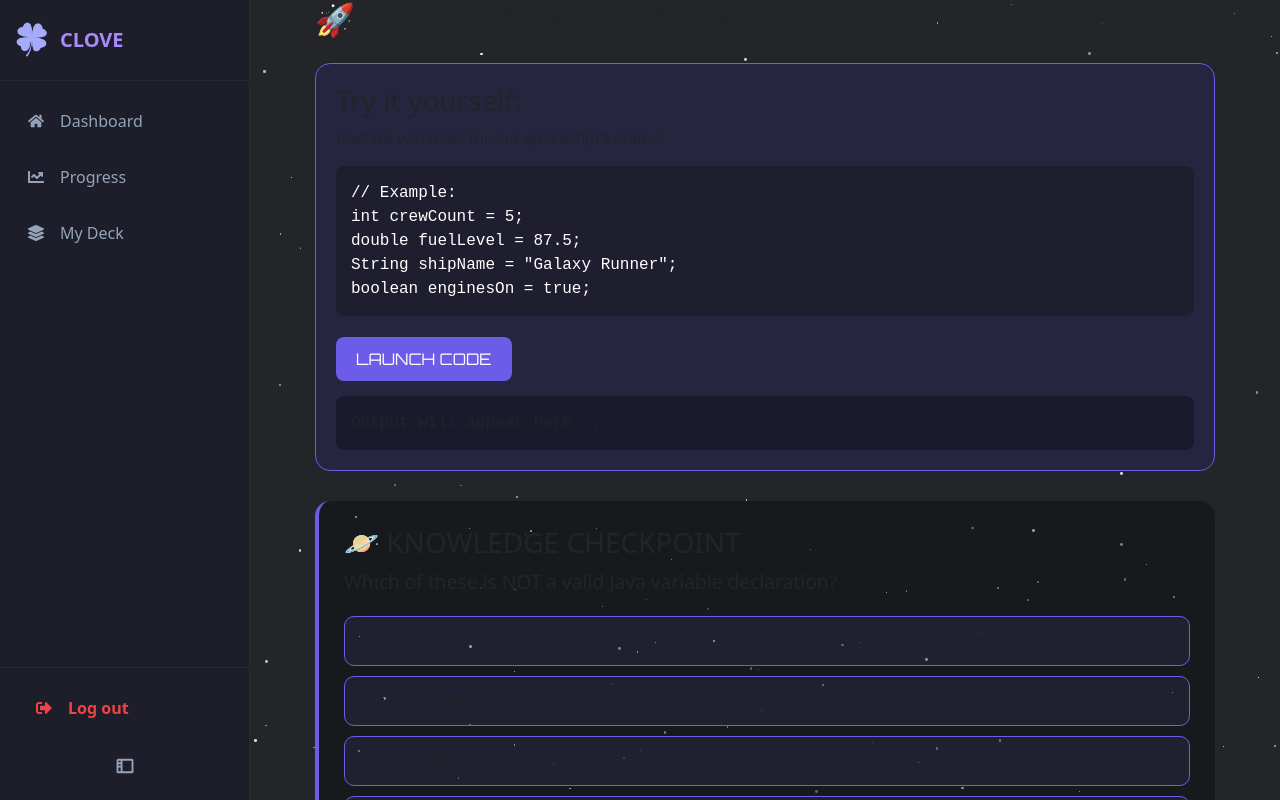
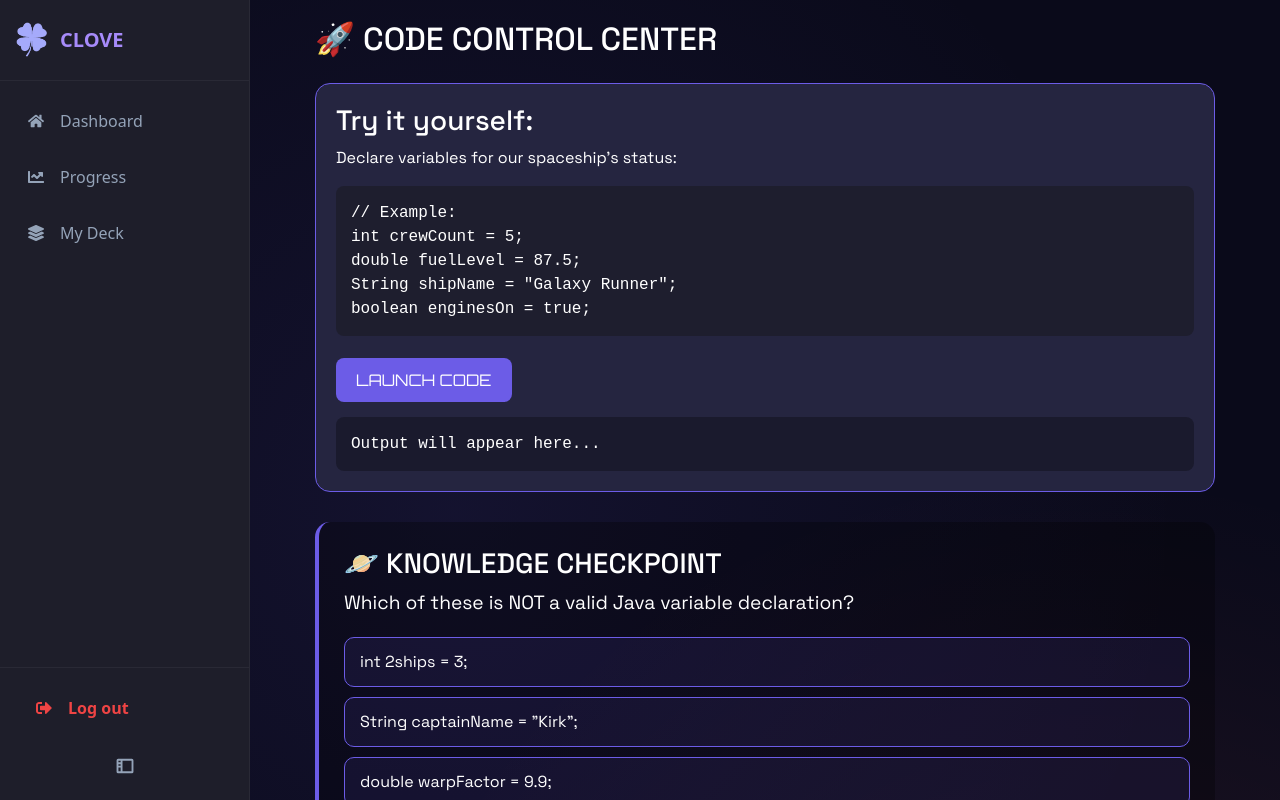
Before and after one commit to EnterCapslock/clove, a React (Vite) app: page /lesson/1/1/training in a window 1280 px wide. Built offline with nearby package versions, Linux system fonts and the light colour scheme.

Commit message:
Latest Codes

```diff
--- a/src/pages/Lesson and Challenges Page/LessonsPage.jsx
+++ b/src/pages/Lesson and Challenges Page/LessonsPage.jsx
@@ -137,7 +137,7 @@ const LessonsPage = () => {
               onClick={handleStartChallenges}
             >
               <span className={styles.icon}>⚡</span>
-              Start Challenges
+              Start Training
             </Button>
           </div>
         </div>
--- a/src/pages/Lesson and Challenges Page/TrainingPage.jsx
+++ b/src/pages/Lesson and Challenges Page/TrainingPage.jsx
@@ -1,7 +1,6 @@
-import React, { useState, useEffect } from "react";
-import { useNavigate, useParams } from "react-router-dom";
-
-import confetti from "canvas-confetti";
+import React, { useState, useEffect } from 'react';
+import { useNavigate, useParams } from 'react-router-dom';
+import confetti from 'canvas-confetti';
 
 const TrainingPage = () => {
   const [code, setCode] = useState(`// Example:
@@ -18,8 +17,9 @@ boolean enginesOn = true;
     int: false,
     double: false,
     boolean: false,
-    String: false,
+    String: false
   });
+  const { topicId, subtopicId } = useParams();
   const [selectedAnswer, setSelectedAnswer] = useState(null);
   const [isCorrectAnswer, setIsCorrectAnswer] = useState(null);
   const [confettiFired, setConfettiFired] = useState(false);
@@ -28,22 +28,21 @@ boolean enginesOn = true;
     int: false,
     double: false,
     boolean: false,
-    String: false,
+    String: false
   });
 
   const navigate = useNavigate();
-  const { topicId, subtopicId } = useParams();
 
   // Create stars background
   useEffect(() => {
     const createStars = () => {
-      const starsContainer = document.getElementById("stars");
+      const starsContainer = document.getElementById('stars');
       if (!starsContainer) return;
 
-      starsContainer.innerHTML = "";
+      starsContainer.innerHTML = '';
       for (let i = 0; i < 200; i++) {
-        const star = document.createElement("div");
-        star.className = "star";
+        const star = document.createElement('div');
+        star.className = 'star';
         star.style.width = `${Math.random() * 3}px`;
         star.style.height = star.style.width;
         star.style.left = `${Math.random() * 100}%`;
@@ -53,9 +52,9 @@ boolean enginesOn = true;
         const startOpacity = Math.random() * 0.5;
         const endOpacity = 0.5 + Math.random() * 0.5;
 
-        star.style.setProperty("--duration", `${duration}s`);
-        star.style.setProperty("--start-opacity", startOpacity);
-        star.style.setProperty("--end-opacity", endOpacity);
+        star.style.setProperty('--duration', `${duration}s`);
+        star.style.setProperty('--start-opacity', startOpacity);
+        star.style.setProperty('--end-opacity', endOpacity);
 
         starsContainer.appendChild(star);
       }
@@ -65,9 +64,7 @@ boolean enginesOn = true;
   }, []);
 
   const runCode = () => {
-    setOutput(
-      "Executing code... (In a real app, this would run the Java code)"
-    );
+    setOutput("Executing code... (In a real app, this would run the Java code)");
 
     setTimeout(() => {
       setOutput(`
@@ -87,44 +84,47 @@ boolean enginesOn = true;
   const checkAnswer = (isCorrect, optionIndex) => {
     setSelectedAnswer(optionIndex);
     setIsCorrectAnswer(isCorrect);
+    if (isCorrect) {
+      updateProgress(25);
+    }
   };
 
   const handleDragStart = (e, type) => {
     setDraggedItem(type);
-    e.target.style.opacity = "0.4";
+    e.target.style.opacity = '0.4';
   };
 
   const handleDragEnd = (e) => {
-    e.target.style.opacity = "1";
+    e.target.style.opacity = '1';
   };
 
   const handleDragOver = (e) => {
     e.preventDefault();
-    e.currentTarget.classList.add("highlight");
+    e.currentTarget.classList.add('highlight');
   };
 
   const handleDragLeave = (e) => {
-    e.currentTarget.classList.remove("highlight");
+    e.currentTarget.classList.remove('highlight');
   };
 
   const handleDrop = (e, expectedType) => {
     e.preventDefault();
-    e.currentTarget.classList.remove("highlight");
+    e.currentTarget.classList.remove('highlight');
 
     if (draggedItem === expectedType) {
-      setMatches((prev) => ({ ...prev, [expectedType]: true }));
-      setDropErrors((prev) => ({ ...prev, [expectedType]: false }));
+      setMatches(prev => ({ ...prev, [expectedType]: true }));
+      setDropErrors(prev => ({ ...prev, [expectedType]: false }));
       updateProgress(25);
     } else {
-      setDropErrors((prev) => ({ ...prev, [expectedType]: true }));
+      setDropErrors(prev => ({ ...prev, [expectedType]: true }));
       setTimeout(() => {
-        setDropErrors((prev) => ({ ...prev, [expectedType]: false }));
+        setDropErrors(prev => ({ ...prev, [expectedType]: false }));
       }, 1000);
     }
   };
 
   const updateProgress = (increment) => {
-    setProgress((prev) => {
+    setProgress(prev => {
       const newProgress = Math.min(prev + increment, 100);
       if (newProgress === 100 && !confettiFired) {
         setTimeout(() => {
@@ -132,9 +132,9 @@ boolean enginesOn = true;
           confetti({
             particleCount: 150,
             spread: 70,
-            origin: { y: 0.6 },
+            origin: { y: 0.6 }
           });
-          setConfettiFired(true); // 👈 Only allow once
+          setConfettiFired(true);
         }, 500);
       }
       return newProgress;
@@ -147,249 +147,232 @@ boolean enginesOn = true;
       int: false,
       double: false,
       boolean: false,
-      String: false,
+      String: false
     });
     setConfettiFired(false);
     setShowCompletion(false);
-    navigate(-1);
+    setSelectedAnswer(null);
+    setIsCorrectAnswer(null);
   };
 
-  const handleStartChallenges = () => {
-    // setLessonCompleted(subtopicId);
-    navigate(`/lesson/${topicId}/${subtopicId}/challenges`);
-  };
-
-  // CSS as JavaScript objects
+  // CSS as JavaScript objects with explicit colors instead of variables
   const styles = {
     root: {
-      "--primary": "#6c5ce7",
-      "--secondary": "#a8a5e6",
-      "--accent": "#ff7675",
-      "--bg": "#0a0a1a",
-      "--card-bg": "#1a1a2e",
-      "--text": "#ffffff",
-      "--code-bg": "#252540",
-      "--correct": "#64ff96",
-      "--wrong": "#ff6464",
-    },
-    body: {
-      background: "var(--bg)",
+      background: '#0a0a1a',
       fontFamily: "'Space Grotesk', sans-serif",
-      color: "var(--text)",
-      minHeight: "100vh",
-      padding: "20px",
-      backgroundImage: `radial-gradient(circle at 20% 30%, rgba(108, 92, 231, 0.1) 0%, transparent 50%),
-                       radial-gradient(circle at 80% 70%, rgba(255, 118, 117, 0.1) 0%, transparent 50%)`,
+      color: '#ffffff',
+      minHeight: '100vh',
+      padding: '20px',
+      backgroundImage: 'radial-gradient(circle at 20% 30%, rgba(108, 92, 231, 0.1) 0%, transparent 50%), radial-gradient(circle at 80% 70%, rgba(255, 118, 117, 0.1) 0%, transparent 50%)',
     },
     stars: {
-      position: "fixed",
+      position: 'fixed',
       top: 0,
       left: 0,
-      width: "100%",
-      height: "100%",
+      width: '100%',
+      height: '100%',
       zIndex: -1,
     },
-    star: {
-      position: "absolute",
-      background: "white",
-      borderRadius: "50%",
-      animation: "twinkle var(--duration) infinite alternate",
-    },
     lessonContainer: {
-      maxWidth: "900px",
-      margin: "0 auto",
-      position: "relative",
-      paddingBottom: "60px", // Space for progress bar
+      maxWidth: '900px',
+      margin: '0 auto',
+      position: 'relative',
+      paddingBottom: '60px',
     },
     codePlayground: {
-      background: "var(--code-bg)",
-      borderRadius: "15px",
-      padding: "20px",
-      margin: "25px 0",
-      border: "1px solid var(--primary)",
-      position: "relative",
+      background: '#252540',
+      borderRadius: '15px',
+      padding: '20px',
+      margin: '25px 0',
+      border: '1px solid #6c5ce7',
+      position: 'relative',
     },
     codeEditor: {
-      width: "100%",
-      minHeight: "150px",
-      background: "#1e1e2e",
-      color: "white",
+      width: '100%',
+      minHeight: '150px',
+      background: '#1e1e2e',
+      color: '#ffffff',
       fontFamily: "'Courier New', monospace",
-      padding: "15px",
-      borderRadius: "8px",
-      border: "none",
-      resize: "none",
-      marginBottom: "15px",
+      padding: '15px',
+      borderRadius: '8px',
+      border: 'none',
+      resize: 'none',
+      marginBottom: '15px',
       lineHeight: 1.5,
     },
     runBtn: {
-      background: "var(--primary)",
-      color: "white",
-      border: "none",
-      padding: "10px 20px",
-      borderRadius: "8px",
+      background: '#6c5ce7',
+      color: '#ffffff',
+      border: 'none',
+      padding: '10px 20px',
+      borderRadius: '8px',
       fontFamily: "'Orbitron', sans-serif",
-      cursor: "pointer",
-      transition: "all 0.3s",
-      "&:hover": {
-        background: "var(--accent)",
-        transform: "translateY(-2px)",
+      cursor: 'pointer',
+      transition: 'all 0.3s',
+      ':hover': {
+        background: '#ff7675',
+        transform: 'translateY(-2px)',
       },
     },
     outputContainer: {
-      marginTop: "15px",
-      padding: "15px",
-      background: "rgba(0,0,0,0.3)",
-      borderRadius: "8px",
-      minHeight: "50px",
+      marginTop: '15px',
+      padding: '15px',
+      background: 'rgba(0,0,0,0.3)',
+      borderRadius: '8px',
+      minHeight: '50px',
       fontFamily: "'Courier New', monospace",
-      whiteSpace: "pre-wrap",
+      whiteSpace: 'pre-wrap',
+      color: '#ffffff',
     },
     quizContainer: {
-      background: "rgba(0,0,0,0.3)",
-      borderRadius: "15px",
-      padding: "25px",
-      margin: "30px 0",
-      borderLeft: "4px solid var(--primary)",
+      background: 'rgba(0,0,0,0.3)',
+      borderRadius: '15px',
+      padding: '25px',
+      margin: '30px 0',
+      borderLeft: '4px solid #6c5ce7',
     },
     quizOption: {
-      background: "rgba(108, 92, 231, 0.1)",
-      border: "1px solid var(--primary)",
-      borderRadius: "10px",
-      padding: "12px 15px",
-      marginBottom: "10px",
-      cursor: "pointer",
-      transition: "all 0.3s",
-      "&:hover": {
-        background: "rgba(108, 92, 231, 0.3)",
-        transform: "translateX(5px)",
+      background: 'rgba(108, 92, 231, 0.1)',
+      border: '1px solid #6c5ce7',
+      borderRadius: '10px',
+      padding: '12px 15px',
+      marginBottom: '10px',
+      cursor: 'pointer',
+      transition: 'all 0.3s',
+      color: '#ffffff',
+      ':hover': {
+        background: 'rgba(108, 92, 231, 0.3)',
+        transform: 'translateX(5px)',
       },
     },
     correct: {
-      background: "rgba(100, 255, 150, 0.2)",
-      borderColor: "var(--correct)",
+      background: 'rgba(100, 255, 150, 0.2)',
+      borderColor: '#64ff96',
     },
     wrong: {
-      background: "rgba(255, 100, 100, 0.2)",
-      borderColor: "var(--wrong)",
+      background: 'rgba(255, 100, 100, 0.2)',
+      borderColor: '#ff6464',
     },
     feedback: {
-      marginTop: "15px",
-      padding: "10px",
-      borderRadius: "8px",
-      display: "none",
+      marginTop: '15px',
+      padding: '10px',
+      borderRadius: '8px',
+      display: 'none',
+      color: '#ffffff',
     },
     feedbackCorrect: {
-      background: "rgba(100, 255, 150, 0.2)",
-      borderLeft: "4px solid var(--correct)",
-      display: "block",
+      background: 'rgba(100, 255, 150, 0.2)',
+      borderLeft: '4px solid #64ff96',
+      display: 'block',
     },
     feedbackWrong: {
-      background: "rgba(255, 100, 100, 0.2)",
-      borderLeft: "4px solid var(--wrong)",
-      display: "block",
+      background: 'rgba(255, 100, 100, 0.2)',
+      borderLeft: '4px solid #ff6464',
+      display: 'block',
     },
     dragItem: {
-      background: "var(--primary)",
-      padding: "10px 15px",
-      borderRadius: "8px",
-      cursor: "grab",
-      userSelect: "none",
-      margin: "5px",
+      background: '#6c5ce7',
+      padding: '10px 15px',
+      borderRadius: '8px',
+      cursor: 'grab',
+      userSelect: 'none',
+      margin: '5px',
+      color: '#ffffff',
     },
     dropZone: {
-      minHeight: "60px",
-      background: "rgba(108, 92, 231, 0.1)",
-      border: "2px dashed var(--primary)",
-      borderRadius: "15px",
-      padding: "15px",
-      marginTop: "10px",
-      marginBottom: "20px",
-      transition: "all 0.3s",
+      minHeight: '60px',
+      background: 'rgba(108, 92, 231, 0.1)',
+      border: '2px dashed #6c5ce7',
+      borderRadius: '15px',
+      padding: '15px',
+      marginTop: '10px',
+      marginBottom: '20px',
+      transition: 'all 0.3s',
+      color: '#ffffff',
     },
     dropZoneError: {
-      background: "rgba(255, 100, 100, 0.3)",
-      borderColor: "var(--wrong)",
-    },
-    dropZoneHighlight: {
-      background: "rgba(108, 92, 231, 0.3)",
+      background: 'rgba(255, 100, 100, 0.3)',
+      borderColor: '#ff6464',
     },
     progressContainer: {
       bottom: 0,
       left: 0,
       right: 0,
-      padding: "10px 20px",
-      background: "var(--card-bg)",
-      borderTop: "1px solid var(--primary)",
+      padding: '10px 20px',
+      background: '#1a1a2e',
+      borderTop: '1px solid #6c5ce7',
       zIndex: 100,
     },
     progressRocket: {
-      height: "5px",
-      background: "rgba(255,255,255,0.1)",
-      borderRadius: "5px",
-      margin: "10px 0",
-      position: "relative",
-      overflow: "hidden",
+      height: '5px',
+      background: 'rgba(255,255,255,0.1)',
+      borderRadius: '5px',
+      margin: '10px 0',
+      position: 'relative',
+      overflow: 'hidden',
     },
     rocket: {
-      position: "absolute",
+      position: 'absolute',
       left: `${progress}%`,
-      top: "50%",
-      transform: "translateY(-50%)",
-      fontSize: "1.5rem",
-      transition: "left 0.5s ease",
+      top: '50%',
+      transform: 'translateY(-50%)',
+      fontSize: '1.5rem',
+      transition: 'left 0.5s ease',
     },
     progressFill: {
-      height: "100%",
-      background:
-        progress === 100
-          ? "linear-gradient(90deg, var(--correct), var(--correct))"
-          : "linear-gradient(90deg, var(--primary), var(--accent))",
+      height: '100%',
+      background: progress === 100 ?
+        'linear-gradient(90deg, #64ff96, #64ff96)' :
+        'linear-gradient(90deg, #6c5ce7, #ff7675)',
       width: `${progress}%`,
-      transition: "width 0.5s ease, background 0.5s ease",
+      transition: 'width 0.5s ease, background 0.5s ease',
     },
     matchingGame: {
-      margin: "30px 0",
+      margin: '30px 0',
+      color: '#ffffff',
     },
     matchedItem: {
-      background: "var(--correct)",
-      padding: "8px 12px",
-      borderRadius: "6px",
-      margin: "5px 0",
-      display: "inline-block",
+      background: '#64ff96',
+      padding: '8px 12px',
+      borderRadius: '6px',
+      margin: '5px 0',
+      display: 'inline-block',
+      color: '#000000',
     },
     completionMessage: {
-      textAlign: "center",
-      margin: "30px 0",
-      padding: "20px",
-      background: "rgba(100, 255, 150, 0.1)",
-      borderRadius: "15px",
-      borderLeft: "4px solid var(--correct)",
+      textAlign: 'center',
+      margin: '30px 0',
+      padding: '20px',
+      background: 'rgba(100, 255, 150, 0.1)',
+      borderRadius: '15px',
+      borderLeft: '4px solid #64ff96',
+      color: '#ffffff',
     },
     actionButtons: {
-      display: "flex",
-      justifyContent: "center",
-      gap: "20px",
-      marginTop: "20px",
+      display: 'flex',
+      justifyContent: 'center',
+      gap: '20px',
+      marginTop: '20px',
     },
     actionButton: {
-      background: "var(--primary)",
-      color: "white",
-      border: "none",
-      padding: "12px 25px",
-      borderRadius: "8px",
+      background: '#6c5ce7',
+      color: '#ffffff',
+      border: 'none',
+      padding: '12px 25px',
+      borderRadius: '8px',
       fontFamily: "'Orbitron', sans-serif",
-      cursor: "pointer",
-      transition: "all 0.3s",
-      fontSize: "1rem",
-      "&:hover": {
-        background: "var(--accent)",
-        transform: "translateY(-2px)",
+      cursor: 'pointer',
+      transition: 'all 0.3s',
+      fontSize: '1rem',
+      ':hover': {
+        background: '#ff7675',
+        transform: 'translateY(-2px)',
       },
     },
     secondaryButton: {
-      background: "transparent",
-      border: "1px solid var(--primary)",
+      background: 'transparent',
+      border: '1px solid #6c5ce7',
+      color: '#ffffff',
     },
   };
 
@@ -422,19 +405,17 @@ boolean enginesOn = true;
       <div style={styles.lessonContainer}>
         {/* Interactive Code Playground */}
         <div>
-          <h2>🚀 CODE CONTROL CENTER</h2>
+          <h2 style={{ color: '#ffffff' }}>🚀 CODE CONTROL CENTER</h2>
 
           <div style={styles.codePlayground}>
-            <h3>Try it yourself:</h3>
-            <p>Declare variables for our spaceship's status:</p>
+            <h3 style={{ color: '#ffffff' }}>Try it yourself:</h3>
+            <p style={{ color: '#ffffff' }}>Declare variables for our spaceship's status:</p>
             <textarea
               style={styles.codeEditor}
               value={code}
               onChange={(e) => setCode(e.target.value)}
             />
-            <button style={styles.runBtn} onClick={runCode}>
-              LAUNCH CODE
-            </button>
+            <button style={styles.runBtn} onClick={runCode}>LAUNCH CODE</button>
             <div style={styles.outputContainer}>{output}</div>
           </div>
         </div>
@@ -442,52 +423,36 @@ boolean enginesOn = true;
         {/* Interactive Quiz */}
         <div>
           <div style={styles.quizContainer}>
-            <h3>🪐 KNOWLEDGE CHECKPOINT</h3>
-            <div style={{ fontSize: "1.2rem", marginBottom: "20px" }}>
+            <h3 style={{ color: '#ffffff' }}>🪐 KNOWLEDGE CHECKPOINT</h3>
+            <div style={{ fontSize: '1.2rem', marginBottom: '20px', color: '#ffffff' }}>
               Which of these is NOT a valid Java variable declaration?
             </div>
 
-            <div
-              style={{
-                ...styles.quizOption,
-                ...(selectedAnswer === 0 &&
-                  (isCorrectAnswer === false ? styles.wrong : styles.correct)),
-              }}
-              onClick={() => checkAnswer(false, 0)}
-            >
+            <div style={{
+              ...styles.quizOption,
+              ...(selectedAnswer === 0 && (isCorrectAnswer === false ? styles.wrong : styles.correct))
+            }} onClick={() => checkAnswer(false, 0)}>
               int 2ships = 3;
             </div>
 
-            <div
-              style={{
-                ...styles.quizOption,
-                ...(selectedAnswer === 1 &&
-                  (isCorrectAnswer === true ? styles.correct : styles.wrong)),
-              }}
-              onClick={() => checkAnswer(true, 1)}
-            >
+            <div style={{
+              ...styles.quizOption,
+              ...(selectedAnswer === 1 && (isCorrectAnswer === true ? styles.correct : styles.wrong))
+            }} onClick={() => checkAnswer(true, 1)}>
               String captainName = "Kirk";
             </div>
 
-            <div
-              style={{
-                ...styles.quizOption,
-                ...(selectedAnswer === 2 &&
-                  (isCorrectAnswer === false ? styles.wrong : styles.correct)),
-              }}
-              onClick={() => checkAnswer(false, 2)}
-            >
+            <div style={{
+              ...styles.quizOption,
+              ...(selectedAnswer === 2 && (isCorrectAnswer === false ? styles.wrong : styles.correct))
+            }} onClick={() => checkAnswer(false, 2)}>
               double warpFactor = 9.9;
             </div>
 
-            <div
-              style={{
-                ...styles.quizOption,
-                ...(selectedAnswer === 3 &&
-                  (isCorrectAnswer === false ? styles.wrong : styles.correct)),
-              }}
-              onClick={() => checkAnswer(false, 3)}
-            >
+            <div style={{
+              ...styles.quizOption,
+              ...(selectedAnswer === 3 && (isCorrectAnswer === false ? styles.wrong : styles.correct))
+            }} onClick={() => checkAnswer(false, 3)}>
               boolean shieldsUp = true;
             </div>
 
@@ -510,19 +475,12 @@ boolean enginesOn = true;
           <h3>🧩 VARIABLE MATCHING GAME</h3>
           <p>Drag each data type to match with its correct description:</p>
 
-          <div
-            style={{
-              display: "flex",
-              gap: "10px",
-              marginBottom: "20px",
-              flexWrap: "wrap",
-            }}
-          >
+          <div style={{ display: 'flex', gap: '10px', marginBottom: '20px', flexWrap: 'wrap' }}>
             {!matches.int && (
               <div
                 style={styles.dragItem}
                 draggable="true"
-                onDragStart={(e) => handleDragStart(e, "int")}
+                onDragStart={(e) => handleDragStart(e, 'int')}
                 onDragEnd={handleDragEnd}
               >
                 int
@@ -532,7 +490,7 @@ boolean enginesOn = true;
               <div
                 style={styles.dragItem}
                 draggable="true"
-                onDragStart={(e) => handleDragStart(e, "double")}
+                onDragStart={(e) => handleDragStart(e, 'double')}
                 onDragEnd={handleDragEnd}
               >
                 double
@@ -542,7 +500,7 @@ boolean enginesOn = true;
               <div
                 style={styles.dragItem}
                 draggable="true"
-                onDragStart={(e) => handleDragStart(e, "boolean")}
+                onDragStart={(e) => handleDragStart(e, 'boolean')}
                 onDragEnd={handleDragEnd}
               >
                 boolean
@@ -552,7 +510,7 @@ boolean enginesOn = true;
               <div
                 style={styles.dragItem}
                 draggable="true"
-                onDragStart={(e) => handleDragStart(e, "String")}
+                onDragStart={(e) => handleDragStart(e, 'String')}
                 onDragEnd={handleDragEnd}
               >
                 String
@@ -561,62 +519,60 @@ boolean enginesOn = true;
           </div>
 
           <div>
-            <p>Whole numbers (no decimals)</p>
+            <p style={{ color: '#ffffff' }}>Whole numbers (no decimals)</p>
             <div
               style={{
                 ...styles.dropZone,
-                ...(dropErrors.int && styles.dropZoneError),
+                ...(dropErrors.int && styles.dropZoneError)
               }}
               onDragOver={handleDragOver}
               onDragLeave={handleDragLeave}
-              onDrop={(e) => handleDrop(e, "int")}
+              onDrop={(e) => handleDrop(e, 'int')}
             >
               {matches.int && <span style={styles.matchedItem}>int</span>}
             </div>
           </div>
 
           <div>
-            <p>Numbers with decimal points</p>
+            <p style={{ color: '#ffffff' }}>Numbers with decimal points</p>
             <div
               style={{
                 ...styles.dropZone,
-                ...(dropErrors.double && styles.dropZoneError),
+                ...(dropErrors.double && styles.dropZoneError)
               }}
               onDragOver={handleDragOver}
               onDragLeave={handleDragLeave}
-              onDrop={(e) => handleDrop(e, "double")}
+              onDrop={(e) => handleDrop(e, 'double')}
             >
               {matches.double && <span style={styles.matchedItem}>double</span>}
             </div>
           </div>
 
           <div>
-            <p>True or false values</p>
+            <p style={{ color: '#ffffff' }}>True or false values</p>
             <div
               style={{
                 ...styles.dropZone,
-                ...(dropErrors.boolean && styles.dropZoneError),
+                ...(dropErrors.boolean && styles.dropZoneError)
               }}
               onDragOver={handleDragOver}
               onDragLeave={handleDragLeave}
-              onDrop={(e) => handleDrop(e, "boolean")}
+              onDrop={(e) => handleDrop(e, 'boolean')}
             >
-              {matches.boolean && (
-                <span style={styles.matchedItem}>boolean</span>
-              )}
+              {matches.boolean && <span style={styles.matchedItem}>boolean</span>}
             </div>
           </div>
 
           <div>
-            <p>Textual data</p>
+            <p style={{ color: '#ffffff' }}>Textual data</p>
             <div
               style={{
                 ...styles.dropZone,
-                ...(dropErrors.String && styles.dropZoneError),
+                ...(dropErrors.String && styles.dropZoneError)
               }}
               onDragOver={handleDragOver}
               onDragLeave={handleDragLeave}
-              onDrop={(e) => handleDrop(e, "String")}
+              onDrop={(e) => handleDrop(e, 'String')}
             >
               {matches.String && <span style={styles.matchedItem}>String</span>}
             </div>
@@ -627,18 +583,11 @@ boolean enginesOn = true;
         {showCompletion && (
           <div style={styles.completionMessage}>
             <h3>🎉 Mission Complete!</h3>
-            <p>You've successfully mastered the Java variables lesson!</p>
+            <p>You've successfully completed the training! Proceed now to Challenges or Review again?</p>
             <div style={styles.actionButtons}>
-              <button
-                style={styles.actionButton}
-                onClick={() => {
-                  alert("Starting challenges...");
-                  handleStartChallenges();
-                }}
-              >
+              <button style={styles.actionButton} onClick={() => navigate(`/lesson/${topicId}/${subtopicId}/challenges`)}>
                 Start Challenges
               </button>
-
               <button
                 style={{ ...styles.actionButton, ...styles.secondaryButton }}
                 onClick={resetLesson}
@@ -654,7 +603,7 @@ boolean enginesOn = true;
       <div style={styles.progressContainer}>
         <div style={styles.progressRocket}>
           <div style={styles.progressFill}></div>
-          <div style={styles.rocket}>{progress === 100 ? "🎉" : "🚀"}</div>
+          <div style={styles.rocket}>{progress === 100 ? '🎉' : '🚀'}</div>
         </div>
       </div>
     </div>
```
